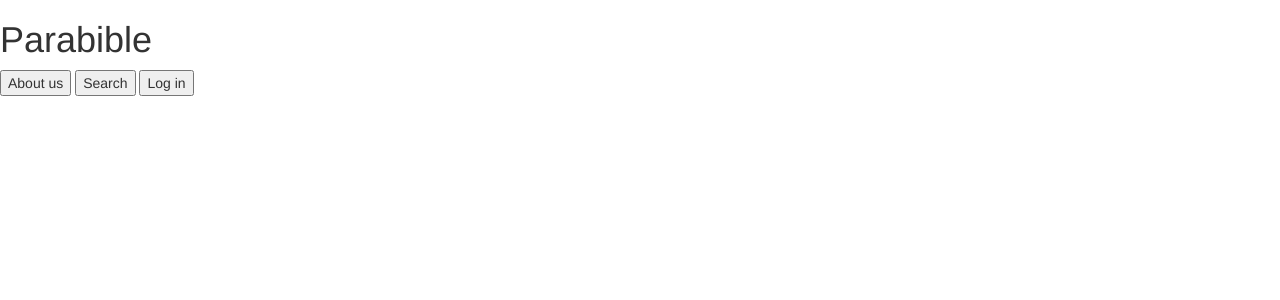
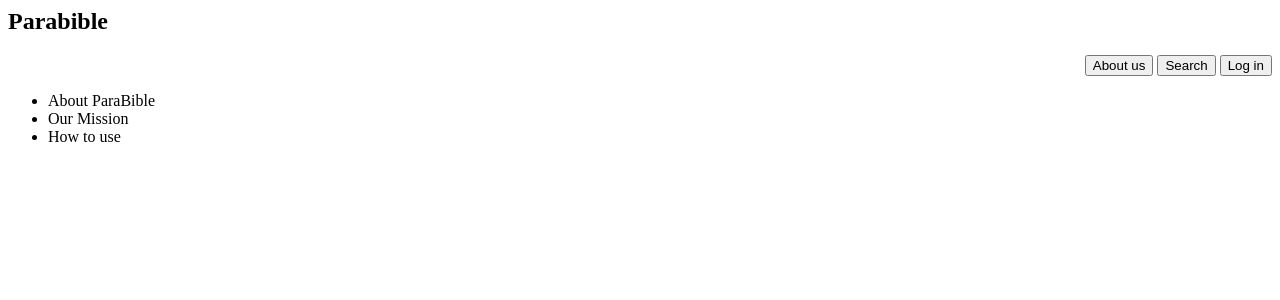
Before and after one commit to LingConLab/parabible, a Flask app: page / in a window 1280 px wide. Shown: the top 300 px of the page. Run offline with Flask 2, Linux system fonts and the light colour scheme; some libraries are stand-ins or nearby versions.

Commit message:
Update home.html

```diff
--- a/web/app/templates/home.html
+++ b/web/app/templates/home.html
@@ -1,4 +1,3 @@
-{% extends 'bootstrap/base.html' %}
 <html>
 
 <head>
@@ -9,18 +8,23 @@
     {% block navbar %}
     <nav class="nav_box">
         <h1>Parabible</h1>
-        <button class="mv_button">About us</button>
-        <button class="mv_button">Search</button>
-        <button class="mv_button">Log in</button>
+        <div align="right">
+            <button class="mv_button">About us</button>
+            <button class="mv_button">Search</button>
+            <button class="mv_button">Log in</button>
+        </div>
     </nav>
     {% endblock %}
-    <div class="container float-right">
-        <ul class="list-group">
-            <li class="list-group-item active">About ParaBible</li>
-            <li class="list-group-item">Our Mission</li>
-            <li class="list-group-item">How to use</li>
+
+    {% block text_field %}
+    <div>
+        <ul>
+            <li>About ParaBible</li>
+            <li>Our Mission</li>
+            <li>How to use</li>
         </ul>
     </div>
+    {% endblock %}
 </body>
 
 </html>
```
